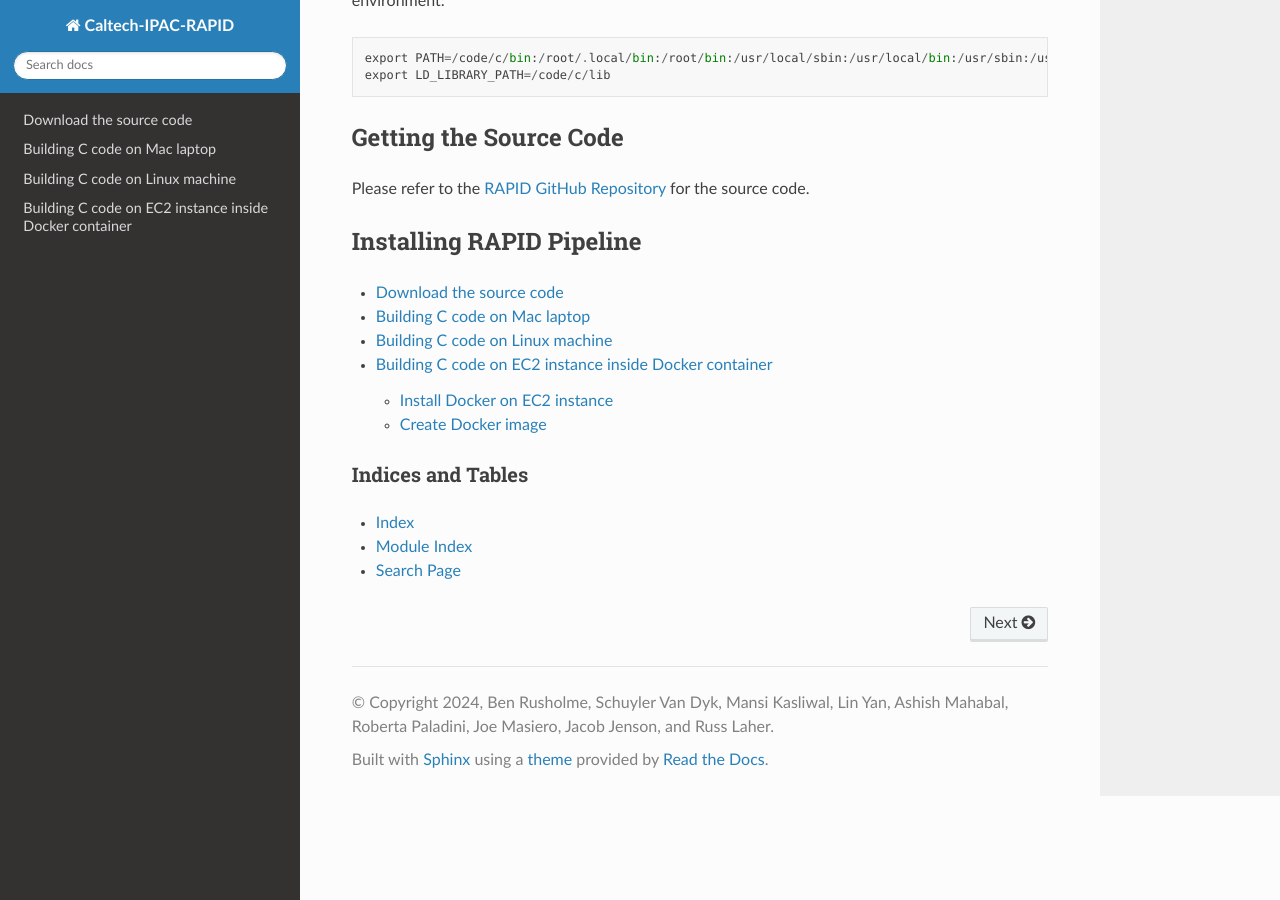
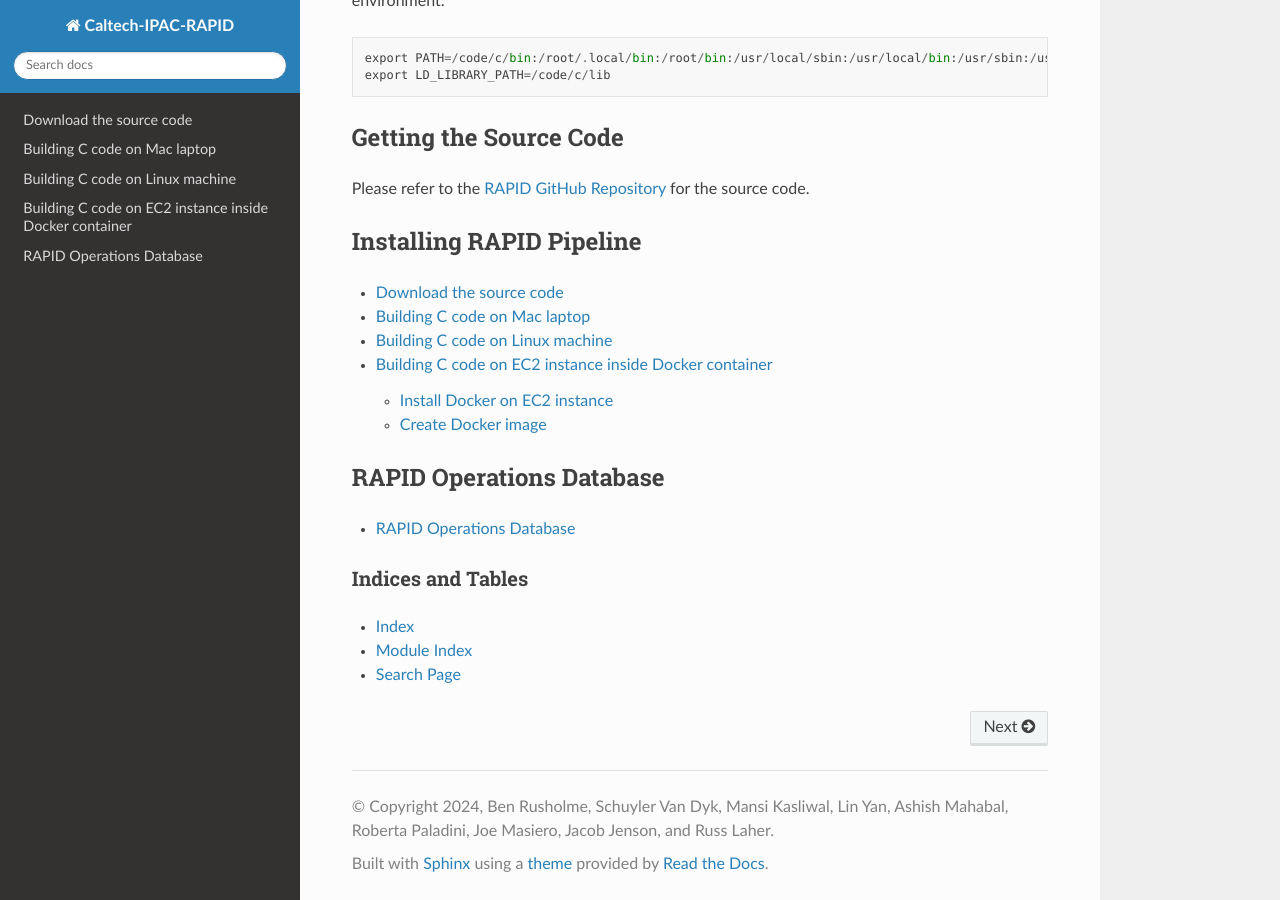
Before and after one commit to Caltech-IPAC/rapid, a Sphinx documentation site: the page built from docs/source/index.rst, in a window 1280 px wide and 900 px high, scrolled down 773 px. Built offline with Sphinx 7.4.7 and the Read the Docs theme 2.0.0, drawn with Linux system fonts in a browser that asks for light colours.

Commit message:
Added link to db/db.rst.  Removed extraneous trailing spaces.

```diff
--- a/docs/source/index.rst
+++ b/docs/source/index.rst
@@ -63,6 +63,14 @@ Installing RAPID Pipeline
    install/install.rst
 
 
+RAPID Operations Database
+************************************
+
+.. toctree::
+   :maxdepth: 2
+
+   db/db.rst
+
 Indices and Tables
 ==================
 
```
